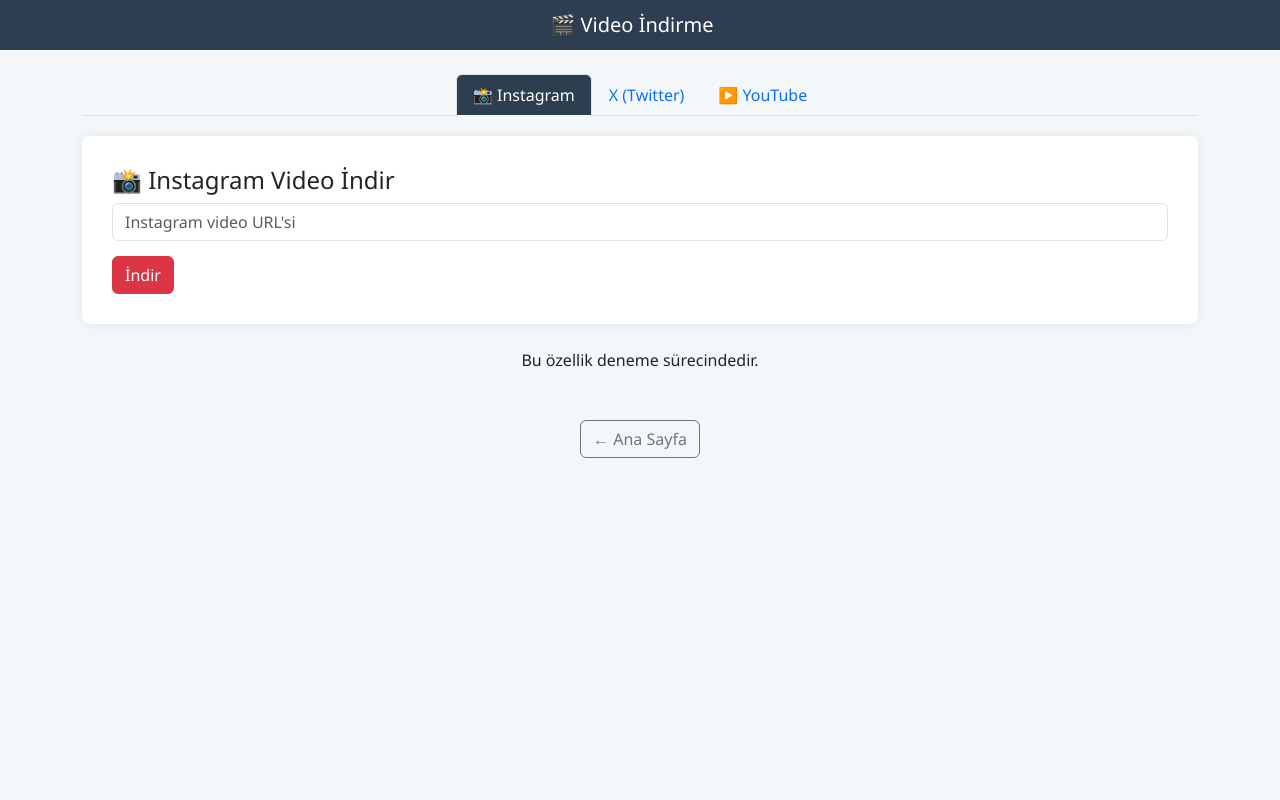
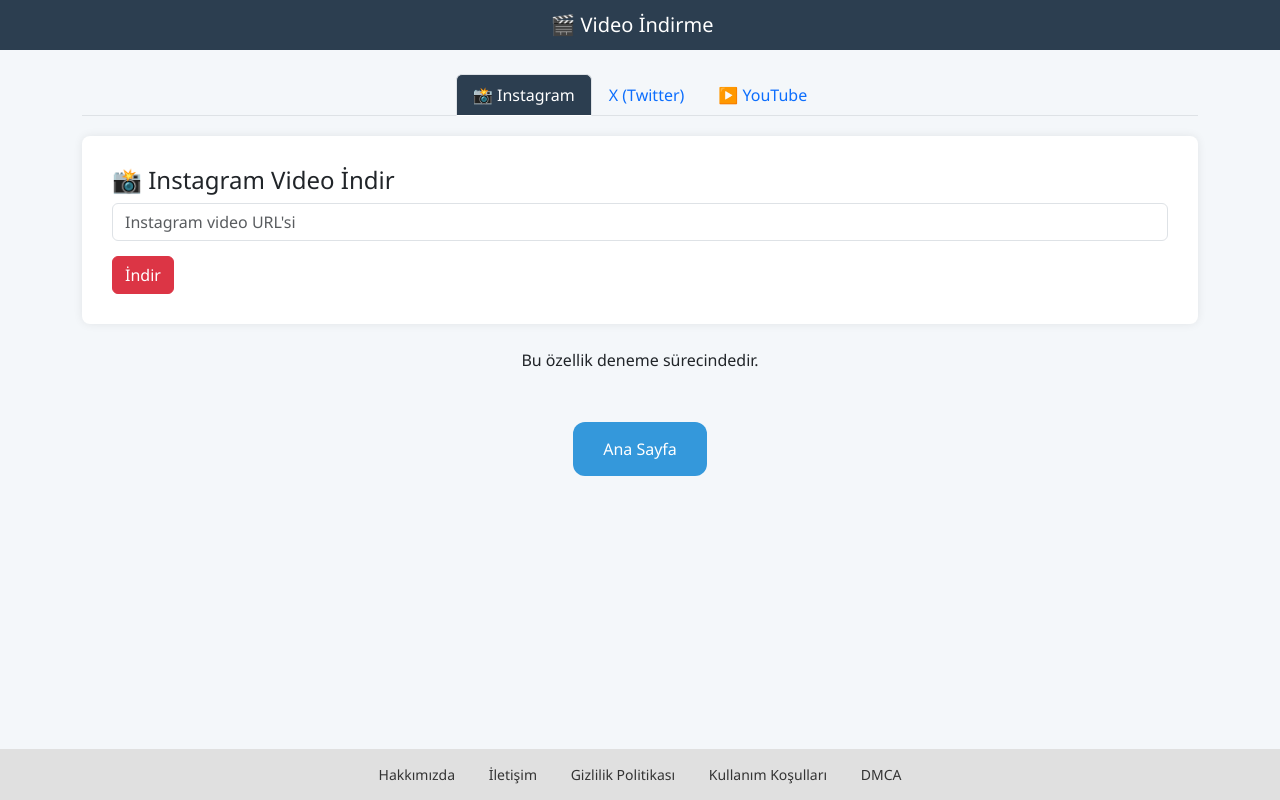
Before and after one commit to srknkrt1/ofis-asistani, a Flask app: page /video in a window 1280 px wide. Run offline with Flask 3, Linux system fonts and the light colour scheme.

Commit message:
Update video.html

```diff
--- a/templates/video.html
+++ b/templates/video.html
@@ -9,6 +9,9 @@
     body {
       background: #f4f7fa;
       font-family: 'Segoe UI', sans-serif;
+      display: flex;
+      flex-direction: column;
+      min-height: 100vh;
     }
     .nav-tabs .nav-link.active {
       background-color: #2c3e50;
@@ -23,6 +26,36 @@
     }
     .form-control, .form-select {
       margin-bottom: 15px;
+    }
+    .footer-links {
+      background-color: #e0e0e0;
+      padding: 15px 0;
+      text-align: center;
+      font-size: 14px;
+      margin-top: auto;
+    }
+    .footer-links a {
+      margin: 0 15px;
+      color: #333;
+      text-decoration: none;
+    }
+    .button-group {
+      text-align: center;
+      margin-top: 40px;
+    }
+    .button-group a {
+      display: inline-block;
+      padding: 15px 30px;
+      background-color: #3498db;
+      color: white;
+      text-decoration: none;
+      font-size: 16px;
+      border-radius: 12px;
+      margin: 10px;
+      transition: background-color 0.3s ease;
+    }
+    .button-group a:hover {
+      background-color: #2980b9;
     }
   </style>
 </head>
@@ -82,9 +115,17 @@
     Bu özellik deneme sürecindedir. <br>
   </div>
 
-  <div class="text-center mt-5">
-    <a href="/" class="btn btn-outline-secondary">← Ana Sayfa</a>
+  <div class="button-group">
+    <a href="/">Ana Sayfa</a>
   </div>
+</div>
+
+<div class="footer-links">
+  <a href="/hakkimizda">Hakkımızda</a>
+  <a href="/iletisim">İletişim</a>
+  <a href="/gizlilik">Gizlilik Politikası</a>
+  <a href="/kullanim">Kullanım Koşulları</a>
+  <a href="/dmca">DMCA</a>
 </div>
 
 <script src="https://cdn.jsdelivr.net/npm/bootstrap@5.3.3/dist/js/bootstrap.bundle.min.js"></script>
```
